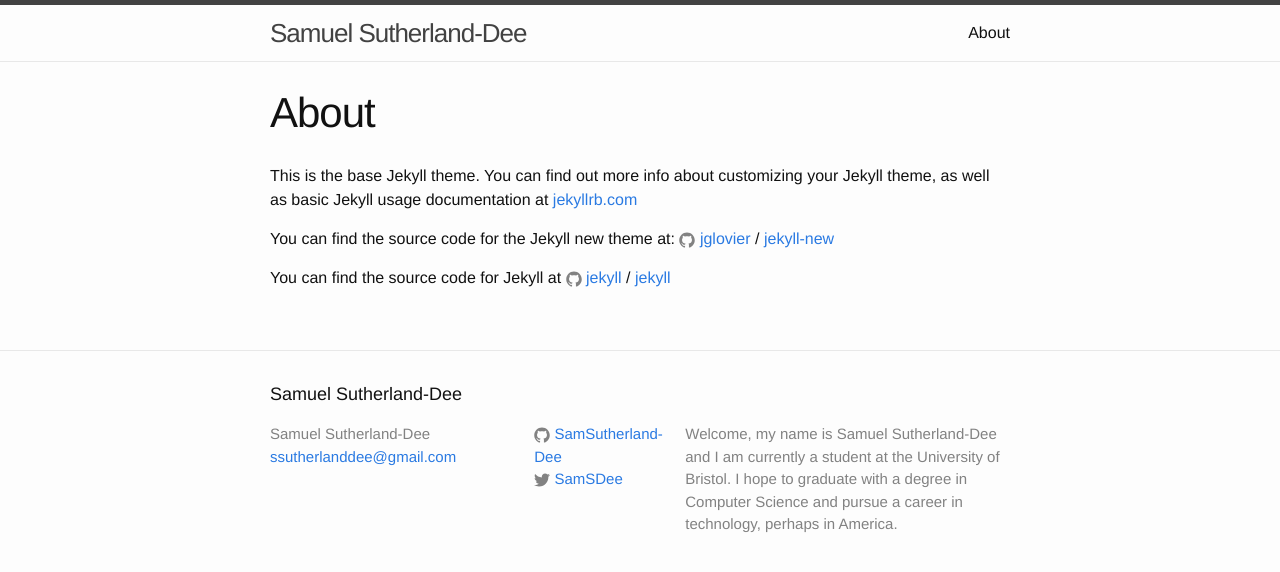
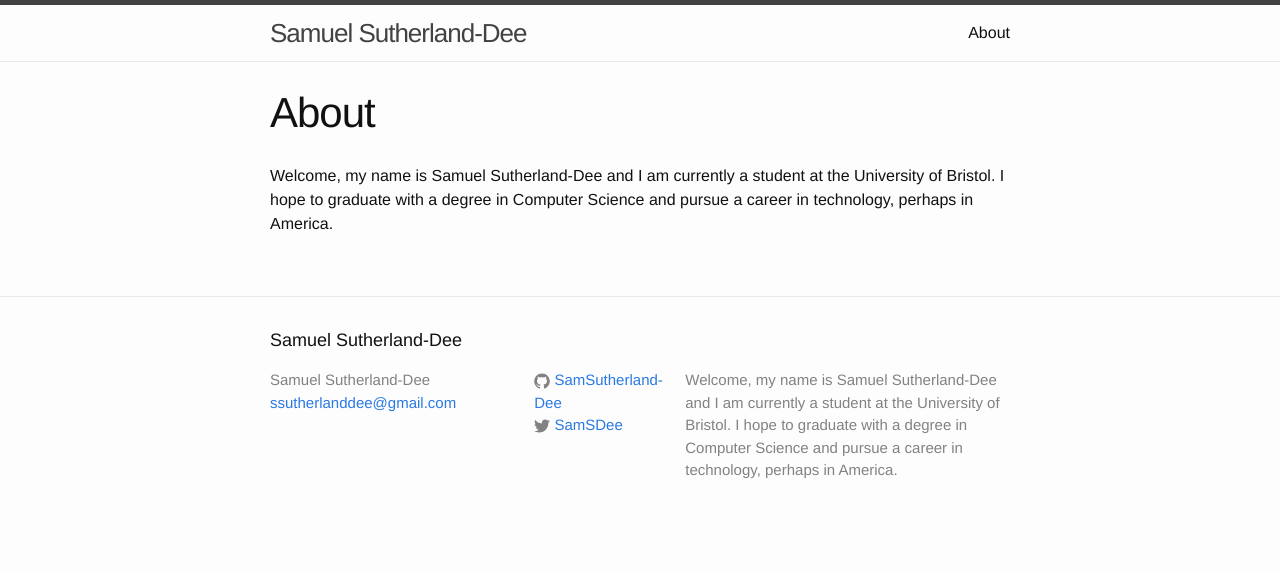
Before and after one commit to SamSutherland-Dee/SamSutherland-Dee.github.io, a Jekyll site: the page built from about.md, in a window 1280 px wide. Shown: the top 572 px of the page. Built offline with Jekyll 4.4.1, drawn with Linux system fonts in a browser that asks for light colours.

Commit message:
Update about.md

```diff
--- a/about.md
+++ b/about.md
@@ -4,12 +4,4 @@ title: About
 permalink: /about/
 ---
 
-This is the base Jekyll theme. You can find out more info about customizing your Jekyll theme, as well as basic Jekyll usage documentation at [jekyllrb.com](http://jekyllrb.com/)
-
-You can find the source code for the Jekyll new theme at:
-{% include icon-github.html username="jglovier" %} /
-[jekyll-new](https://github.com/jglovier/jekyll-new)
-
-You can find the source code for Jekyll at
-{% include icon-github.html username="jekyll" %} /
-[jekyll](https://github.com/jekyll/jekyll)
+Welcome, my name is Samuel Sutherland-Dee and I am currently a student at the University of Bristol. I hope to graduate with a degree in Computer Science and pursue a career in technology, perhaps in America.
```
